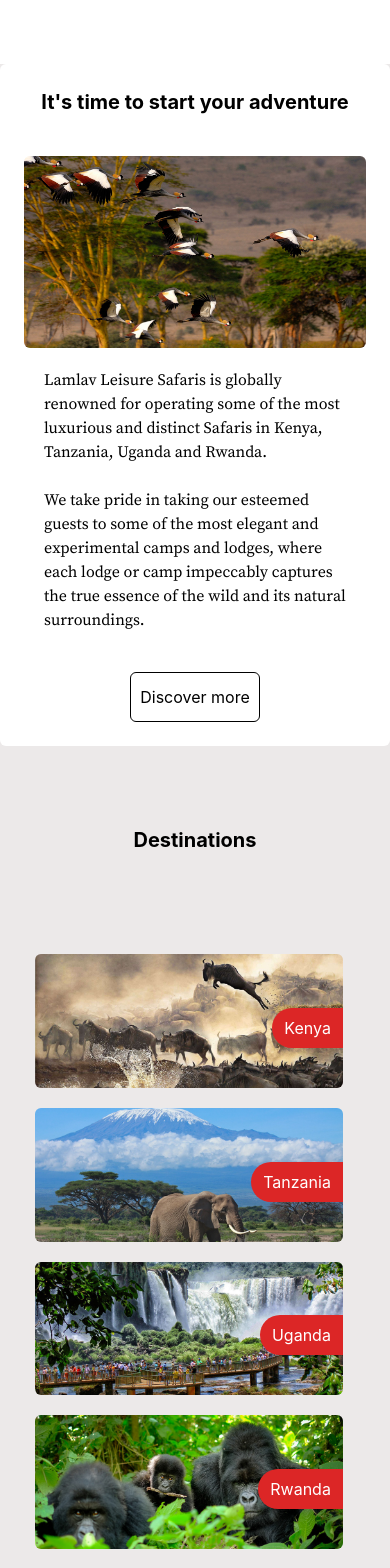
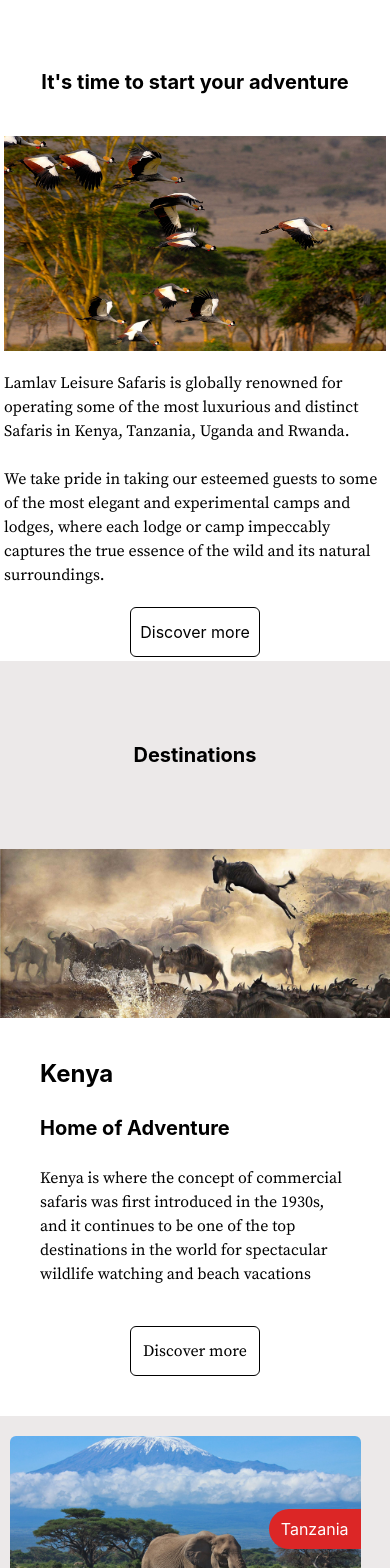
Before and after one commit to Je4stine/lamlav, a React (Create React App) app: page / in a window 390 px wide. Shown: the part 1460-3028 px from the top of the page. Built offline with nearby package versions, Linux system fonts and the light colour scheme.

Commit message:
Destination Kenya

```diff
--- a/package.json
+++ b/package.json
@@ -18,6 +18,8 @@
     "react-router-dom": "^6.7.0",
     "react-scripts": "5.0.1",
     "react-simple-chatbot": "^0.6.1",
+    "react-slick": "^0.29.0",
+    "slick-carousel": "^1.8.1",
     "styled-components": "^5.3.6",
     "web-vitals": "^2.1.4"
   },
--- a/src/App.js
+++ b/src/App.js
@@ -23,6 +23,7 @@ import Amboseli from './Components/Screens/SafariDetails/Amboseli';
 
 import FAQs from './Components/Screens/FAQS/FAQS'
 import Wilderness from './Components/Screens/SafariDetails/Wilderness';
+import Kenya from './Components/Kenya/Kenya';
 
 
 function App() {
@@ -51,6 +52,7 @@ function App() {
             <Route path ='/honeymoon' element={<Honeymoon/>}/>
             <Route path ='/amboseli' element={<Amboseli/>}/>
             <Route path='/wilderness' element={<Wilderness/>}/>
+            <Route path ='/kenya' element ={<Kenya/>}/>
           </Routes>
         </Wrapper>
       </Router>
--- /dev/null
+++ b/src/Components/Carousel/Carousel2.jsx
@@ -0,0 +1,22 @@
+import Slider from 'react-slick';
+
+
+const Carousel2 =({ Image1})=>{
+const settings = {
+    dots: true,
+    infinite: true,
+    speed: 500,
+    slidesToShow: 1,
+    slidesToScroll: 1,
+  };
+
+    return (
+        <Slider {...settings}>
+            <div>
+                <img src={Image1} alt="Image 1" />
+            </div>
+        </Slider>
+    )
+};
+
+export default Carousel2;
--- a/src/Components/ChatBot/ChatBot.jsx
+++ b/src/Components/ChatBot/ChatBot.jsx
@@ -40,15 +40,17 @@ const steps = [
 
 // Creating our own theme
 const theme = {
-    background: '#C9FF8F',
-    headerBgColor: '#197B22',
+    background: '#ffffff',
+    fontFamily: 'Arial, sans-serif',
+    headerBgColor: '#075e54',
+    headerFontColor: '#ffffff',
     headerFontSize: '20px',
-    botBubbleColor: '#0F3789',
-    headerFontColor: 'white',
-    botFontColor: 'white',
-    userBubbleColor: '#FF5733',
-    userFontColor: 'white',
-};
+    botBubbleColor: '#DCF8C6',
+    botFontColor: '#000000',
+    userBubbleColor: '#ECE5DD',
+    userFontColor: '#000000',
+  };
+
 
 // Set some properties of the bot
 const config = {
--- a/src/Components/Destination/Countries.jsx
+++ b/src/Components/Destination/Countries.jsx
@@ -10,12 +10,29 @@ const Countries =()=>{
     return (
         <div className=' flex flex-col items-center justify-center'>
             <h1 className=' m-auto font-bold lg:text-5xl my-20 text-xl '> Destinations </h1>
-            <div className=' flex p-5 flex-col items-center justify-center ml-2 '>
-                <a href='/safaris' className=' mr-5 mb-5 relative scale-100 hover:scale-105 transition-all ease-in-out duration-500 w-[90%]' >
-                    <img src={Kenya} alt="Kenya" className=' rounded-md' loading='lazy'/>
-                    <span className=' absolute py-2 px-3 bg-red-600 rounded-l-3xl text-white bottom-[40px] right-0 hover:px-[25px] transition-all ease-in duration-200'>
-                        Kenya
-                    </span>
+
+            <div className=' flex flex-col items-center justify-center'>
+
+                <a href='/safaris' className='lg:flex flex-1 mb-5 lg:w-[98%] bg-white'>
+                    <img src={Kenya} alt="Kenya" className='lg:w-1/2 lg:h-[50vh]' loading='lazy'/>
+                        <div className=' p-10 flex flex-col justify-center'>
+                            <h1 className=' font-bold text-2xl '>
+                                    Kenya
+                            </h1>
+                            <br/>
+                            <h1 className=' font-bold text-xl'>
+                                    Home of Adventure
+                            </h1>
+                            <br/>
+                            <p className=' font-[SourceSerifPro-Regular] '>
+                                    Kenya is where the concept of commercial safaris was first introduced in the 1930s, and it continues to be one of the top destinations in the world for spectacular wildlife watching and beach vacations
+                            </p>
+                            <a href='/kenya'>
+                                <div className=' border-black border-[1px] rounded-md hover:bg-[#f15d30] hover:text-white h-[50px] w-[130px] flex items-center justify-center m-auto mt-10'>
+                                    <span className=' font-[SourceSerifPro-Regular]'>Discover more</span>
+                                </div>
+                            </a>
+                        </div>
                 </a>
 
 
--- /dev/null
+++ b/src/Components/Kenya/Kenya.jsx
@@ -0,0 +1,36 @@
+import React, {useState} from "react";
+import Navbar from "../Navbar/Navbar";
+import Navreveal from "../Navbar/Navreveal";
+import Lion from '../../Assets/lion1.jpg';
+
+const Kenya = ()=>{
+    const [colorChanged, setColorChanged]= useState(false);
+
+    const changeNavbarColor = () =>{
+        if(window.scrollY >= 80){
+          setColorChanged(true);
+        }
+        else{
+          setColorChanged(false);
+        }
+     };
+    window.addEventListener('scroll', changeNavbarColor);
+    return (
+        <div>
+            {
+                colorChanged ? <Navreveal/> : <Navbar/>
+            }
+            <div className=" relative">
+               <img src={Lion} loading="lazy" className=" w-[100vw] h-[100vh] object-cover" alt="Lion"/>
+               <hi className=" absolute top-[50%] lg:left-[35%] left-[20%] text-white lg:text-6xl text-3xl font-[SourceSerifPro-Bold] text-center ">
+                    Why Kenya is Magical?
+                </hi>
+            </div>
+            <section>
+
+            </section>
+        </div>
+    )
+};
+
+export default Kenya;
--- a/src/Components/Screens/SafariDetails/MaraSerengeti.jsx
+++ b/src/Components/Screens/SafariDetails/MaraSerengeti.jsx
@@ -1,4 +1,12 @@
 import React from "react";
+
+import { Carousel } from 'react-responsive-carousel';
+
+import Slider from "react-slick";
+
+import "slick-carousel/slick/slick.css";
+
+import "slick-carousel/slick/slick-theme.css";
 
 import Navbar from "../../Navbar/Navreveal";
 
@@ -34,14 +42,24 @@ import Site1 from "../../../Assets/sitemap1.png";
 
 import Faq from "react-faq-component";
 
+import "react-responsive-carousel/lib/styles/carousel.min.css";
+
 const Mara =()=>{
+
     const data = {
         title: "Iteneraries",
         rows: [
             {
                 title: <strong> <h1 className="  font-[SourceSerifPro-Regular]">DAY 1 ARRIVAL IN NAIROBI ||Grand Welcome to kenya</h1></strong>,
                 content: <div className=" lg:flex lg:items-center">
-                    <img src={Day1} alt=" Mara1" className=" lg:w-[800px]"/>
+
+                    <Carousel showThumbs={false} className=" w-full">
+                            <img src={Day1} alt=" Mara1" className=" lg:w-[800px]"/>
+                            <img src={Day1} alt=" Mara1" className=" lg:w-[800px]"/>
+                            <img src={Day1} alt=" Mara1" className=" lg:w-[800px]"/>
+                            <img src={Day1} alt=" Mara1" className=" lg:w-[800px]"/>
+                    </Carousel>
+
                     <div>
                         <p className=" p-5">
                         Upon arrival at Jomo Kenyatta International Airport, you will be warmly received by your Lamlav  Safari Director who will brief you on the safari and transfer you to Norfolk hotel for overnight stay.
--- a/src/Components/Why/Why.jsx
+++ b/src/Components/Why/Why.jsx
@@ -2,26 +2,28 @@ import Adventure from '../../Assets/cranes.jpg';
 
 const Why =()=>{
     return (
-        <div className=' bg-white rounded-md lg:p-2 p-1 flex flex-col m-auto items-center justify-center' id='why'>
+        <div className=' bg-white lg:p-2 p-1 flex flex-col m-auto items-center justify-center' id='why'>
 
-            <div className='p-5 flex flex-col justify-center items-center'>
+            <div className='flex flex-col justify-center items-center'>
                 <h1 className=' font-bold text-4xl lg:text-5xl mb-10 max-[768px]:text-xl'>
                         It's time to start your adventure
                 </h1>
-                <div className=' flex flex-col items-center'>
-                    <img src={Adventure} alt="Adventure" className=" rounded-md mx-10"/>
-                </div>
-                <div className=' p-5'>
-                    <p className=' font-[SourceSerifPro-Regular] lg:text-lg text-md mb-5 lg:px-[250px]'>
-                        Lamlav Leisure Safaris is globally renowned for operating some of the most luxurious and distinct Safaris in Kenya, Tanzania, Uganda and Rwanda.<br/>
-                        <br/>
-                        We take pride in taking our esteemed guests to some of the most elegant and experimental camps and lodges, where each lodge or camp impeccably captures the true essence of the wild and its natural surroundings.
-                    </p>
+
+
+                <div className=' lg:flex lg:flex-row-reverse justify-center items-center'>
+                    <img src={Adventure} alt="Adventure" className=" lg:w-1/2 mb-5 lg:mb-0"/>
+                        <div >
+                            <p className=' font-[SourceSerifPro-Regular] lg:text-lg text-md mb-5 lg:p-10'>
+                                Lamlav Leisure Safaris is globally renowned for operating some of the most luxurious and distinct Safaris in Kenya, Tanzania, Uganda and Rwanda.<br/>
+                                <br/>
+                                We take pride in taking our esteemed guests to some of the most elegant and experimental camps and lodges, where each lodge or camp impeccably captures the true essence of the wild and its natural surroundings.
+                            </p>
+                            <a href='/about'><div className=' border-black border-[1px] rounded-md hover:bg-[#f15d30] hover:text-white h-[50px] w-[130px] flex items-center justify-center m-auto'>
+                                <span >Discover more</span>
+                            </div></a>
+                        </div>
                 </div>
 
-                <a href='/about'><div className=' border-black border-[1px] rounded-md hover:bg-[#f15d30] hover:text-white h-[50px] w-[130px] flex items-center justify-center'>
-                    <span >Discover more</span>
-                </div></a>
             </div>
         </div>
     )
```
Also changed, not shown: 18 other files (tests, documents, lock files or other folders).
